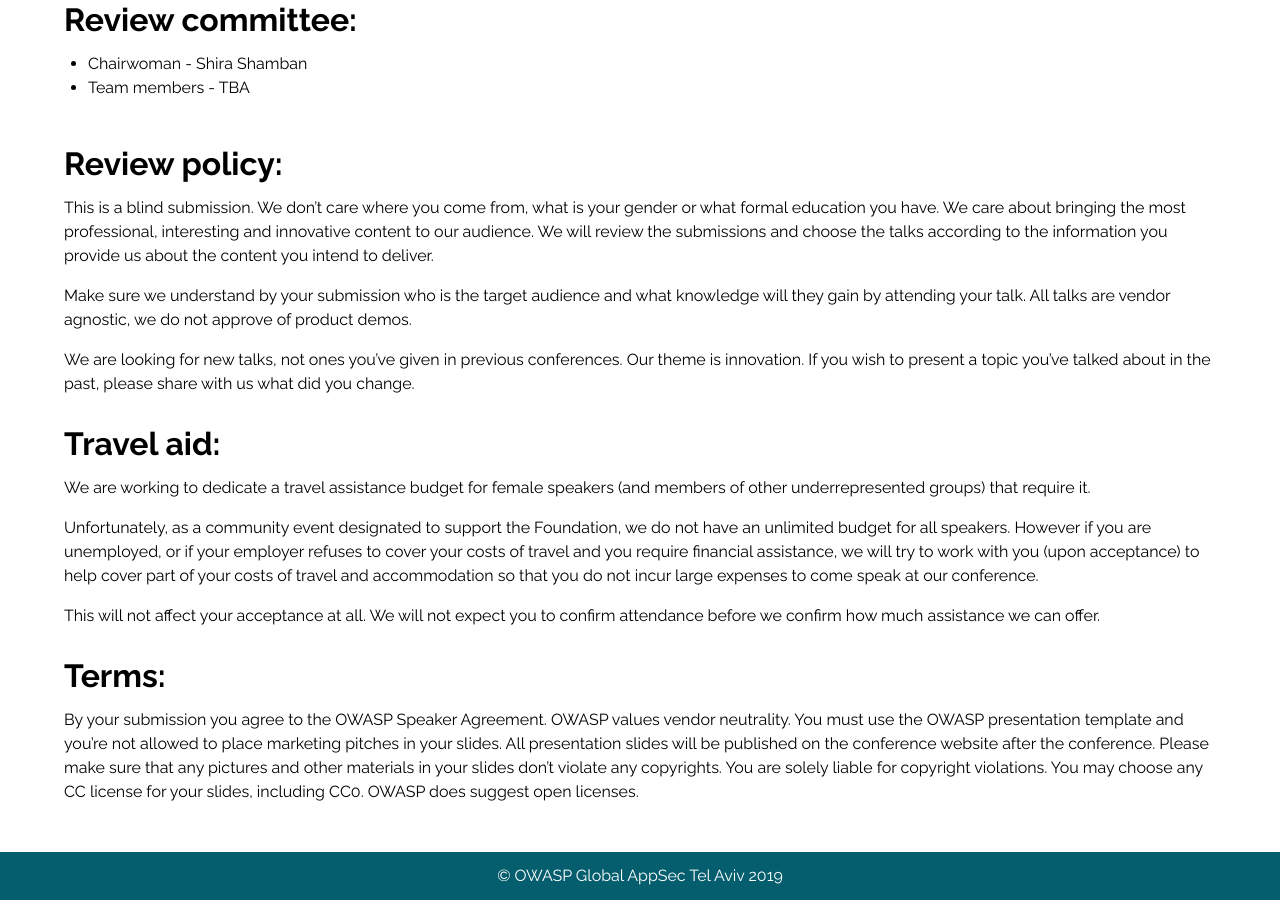
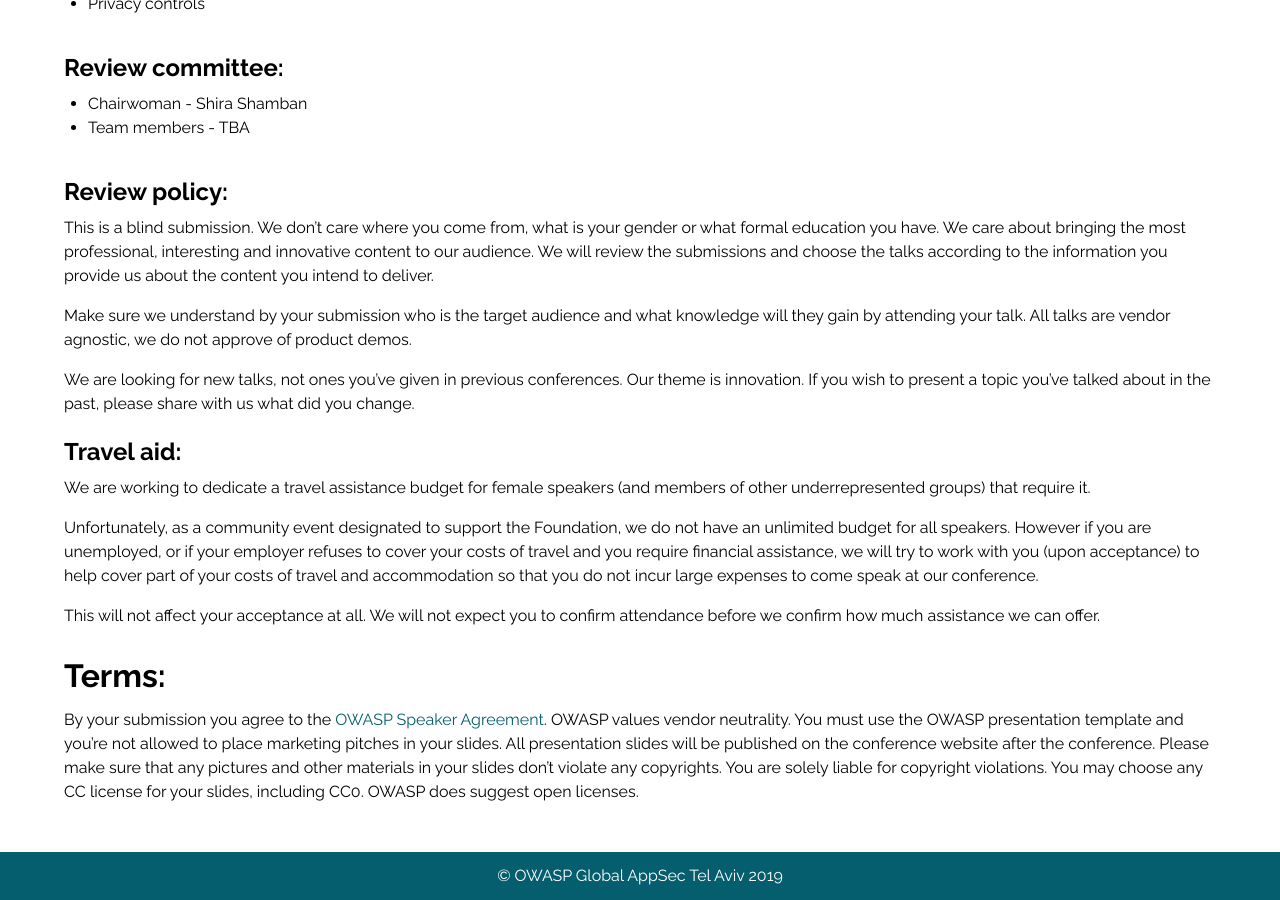
Before and after one commit to OWASP/AppSecTLV2019, a Jekyll site: the page built from program/call-for-papers.md, in a window 1280 px wide and 900 px high, scrolled down 1309 px. Built offline with Jekyll 4.4.1, drawn with Linux system fonts in a browser that asks for light colours; some of the changed text lies outside the part shown.

Commit message:
Update CFP text

```diff
--- a/program/call-for-papers.md
+++ b/program/call-for-papers.md
@@ -26,7 +26,9 @@
 5. Builders - show us how to build more secured apps
 6. Breakers - show us how not to build more secured apps
 
-Relevant topics (these are just suggestions, feel free to be innovative):
+### Relevant topics
+
+These are just suggestions, feel free to be innovative:
 
 * Web application security
 * Mobile security
@@ -41,11 +43,11 @@
 * Security for DevOps engineers
 * Privacy controls
 
-## Review committee:
+### Review committee:
 * Chairwoman - Shira Shamban
 * Team members - TBA
 
-## Review policy:
+### Review policy:
 
 This is a blind submission. We don’t care where you come from, what is your gender or what formal education you have. We care about bringing the most professional, interesting and innovative content to our audience. We will review the submissions and choose the talks according to the information you provide us about the content you intend to deliver.
 
@@ -53,7 +55,7 @@
 
 We are looking for new talks, not ones you’ve given in previous conferences. Our theme is innovation. If you wish to present a topic you've talked about in the past, please share with us what did you change.
 
-## Travel aid:
+### Travel aid:
 
 We are working to dedicate a travel assistance budget for female speakers (and members of other underrepresented groups) that require it.
 
@@ -63,4 +65,4 @@
 
 ## Terms:
 
-By your submission you agree to the OWASP Speaker Agreement. OWASP values vendor neutrality. You must use the OWASP presentation template and you’re not allowed to place marketing pitches in your slides. All presentation slides will be published on the conference website after the conference. Please make sure that any pictures and other materials in your slides don’t violate any copyrights. You are solely liable for copyright violations. You may choose any CC license for your slides, including CC0. OWASP does suggest open licenses.
+By your submission you agree to the [OWASP Speaker Agreement](docs/Speaker_Agreement.pdf). OWASP values vendor neutrality. You must use the OWASP presentation template and you’re not allowed to place marketing pitches in your slides. All presentation slides will be published on the conference website after the conference. Please make sure that any pictures and other materials in your slides don’t violate any copyrights. You are solely liable for copyright violations. You may choose any CC license for your slides, including CC0. OWASP does suggest open licenses.
```
Also changed, not shown: other parts of program/call-for-papers.md (+4 -4 lines).
